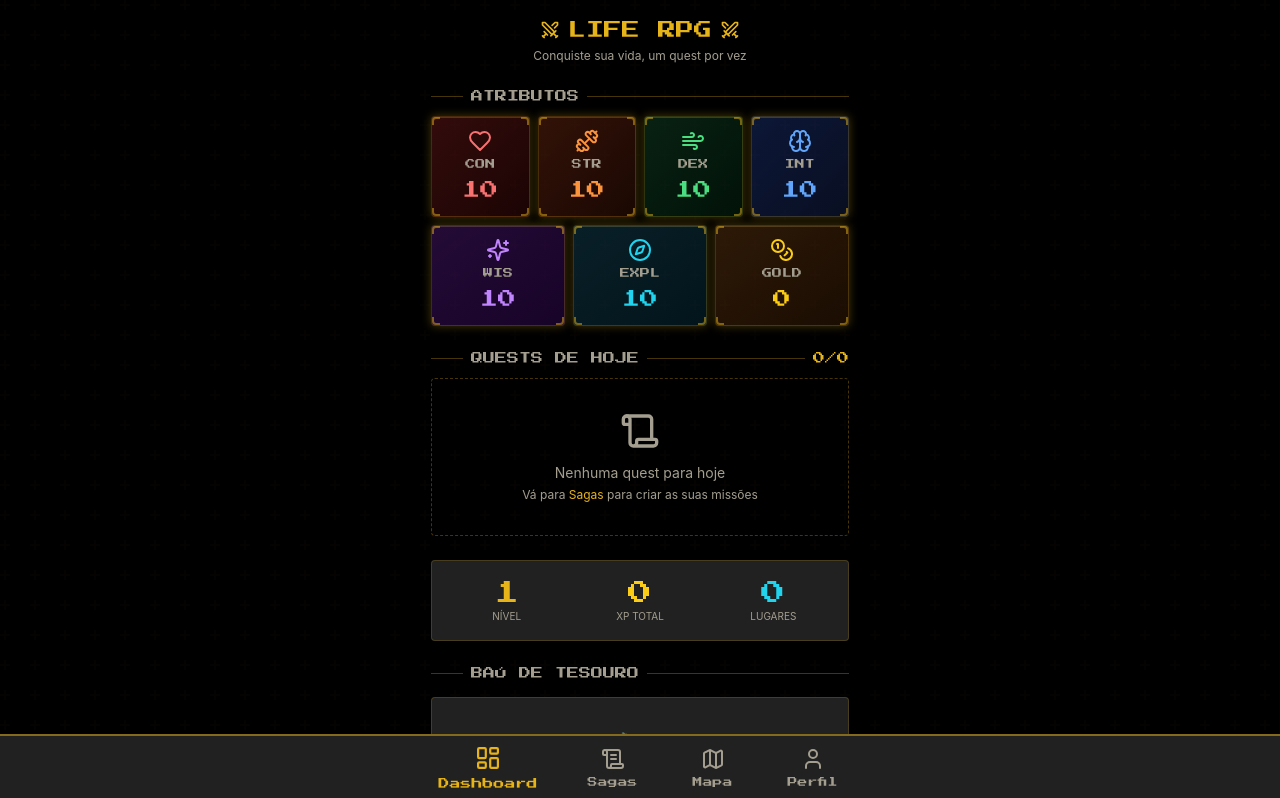
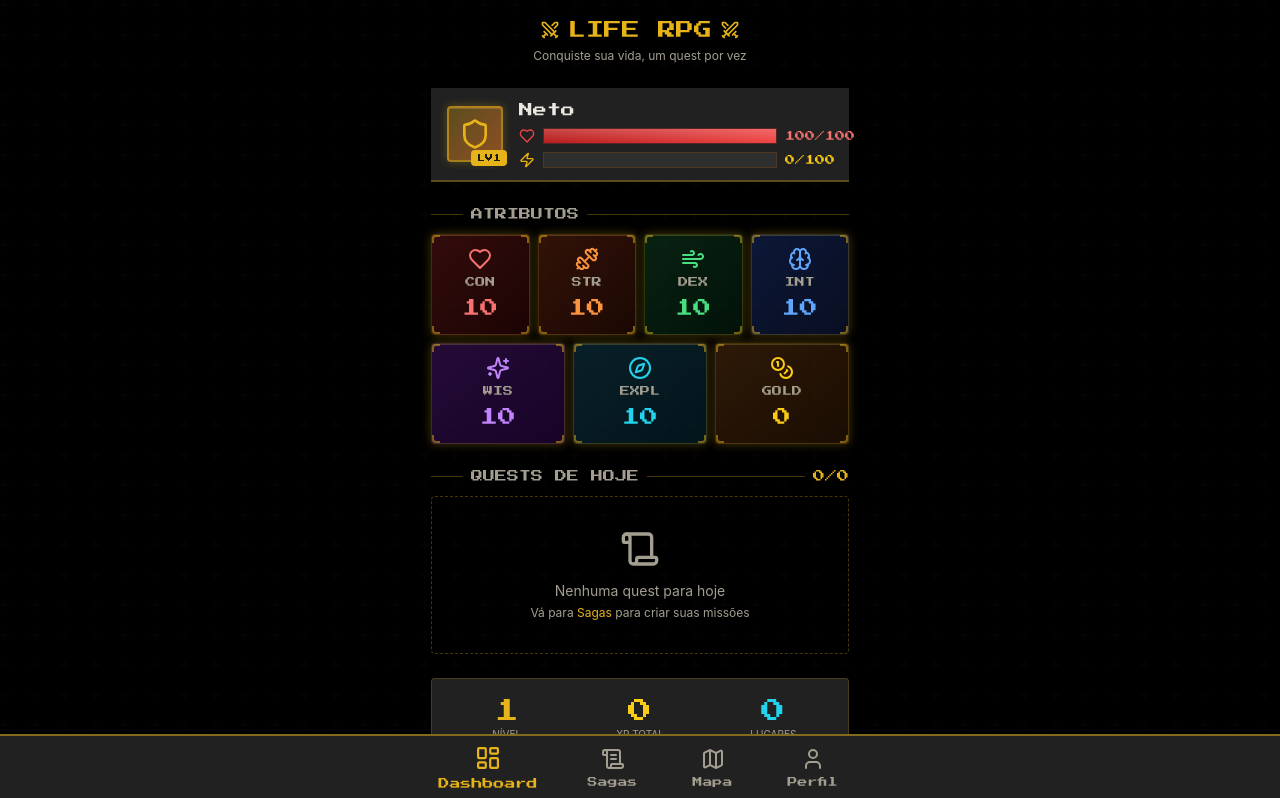
Before and after one commit to NetoPessoal-crypto/Life-RPG---Mestre-das-Sagas-MOCHA, a React (Vite) app: page / in a window 1280 px wide. Shown: the top 798 px of the page. Built offline with nearby package versions, Linux system fonts and the light colour scheme.

Commit message:
Update DashboardPage.tsx

```diff
--- a/src/react-app/pages/DashboardPage.tsx
+++ b/src/react-app/pages/DashboardPage.tsx
@@ -2,6 +2,7 @@ import AppShell from '@/react-app/components/AppShell';
 import AttributeCard from '@/react-app/components/AttributeCard';
 import QuestItem from '@/react-app/components/QuestItem';
 import LegendChest from '@/react-app/components/LegendChest';
+import StatusBars from '@/react-app/components/StatusBars'; // <-- OLHA QUEM VOLTOU AQUI!
 import { useGame, AttributeKey } from '@/react-app/context/GameContext';
 import { Scroll, Swords } from 'lucide-react';
 
@@ -25,6 +26,7 @@ export default function DashboardPage() {
   return (
     <AppShell>
       <div className="p-4 space-y-6">
+
         {/* Title */}
         <div className="text-center">
           <h1 className="font-pixel text-lg text-primary flex items-center justify-center gap-2">
@@ -35,7 +37,10 @@ export default function DashboardPage() {
           <p className="text-xs text-muted-foreground mt-1">Conquiste sua vida, um quest por vez</p>
         </div>
 
-        {/* Attributes Grid (O teu 4x3 original) */}
+        {/* BARRAS DE VIDA E XP (A Alma do RPG que faltava!) */}
+        <StatusBars />
+
+        {/* Attributes Grid */}
         <section>
           <h2 className="font-pixel text-xs text-muted-foreground mb-3 flex items-center gap-2">
             <span className="w-8 h-px bg-primary/30" />
@@ -62,7 +67,7 @@ export default function DashboardPage() {
           </div>
         </section>
 
-        {/* Daily Quests (Exatamente como pediste) */}
+        {/* Daily Quests */}
         <section>
           <h2 className="font-pixel text-xs text-muted-foreground mb-3 flex items-center gap-2">
             <span className="w-8 h-px bg-primary/30" />
@@ -76,7 +81,7 @@ export default function DashboardPage() {
               <Scroll className="w-10 h-10 text-muted-foreground mx-auto mb-3" />
               <p className="text-sm text-muted-foreground">Nenhuma quest para hoje</p>
               <p className="text-xs text-muted-foreground mt-1">
-                Vá para <span className="text-primary">Sagas</span> para criar as suas missões
+                Vá para <span className="text-primary">Sagas</span> para criar suas missões
               </p>
             </div>
           ) : (
@@ -106,7 +111,7 @@ export default function DashboardPage() {
           </div>
         </section>
 
-        {/* A ÚNICA ADIÇÃO: O TEU BAÚ */}
+        {/* O Baú */}
         <LegendChest />
 
       </div>
```
